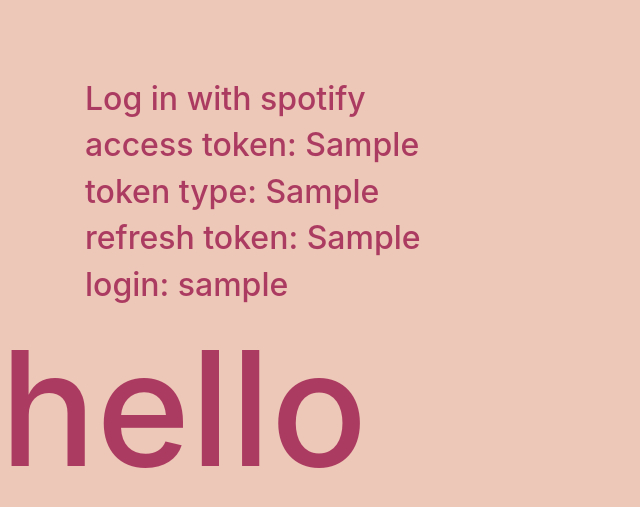
After one commit to jaejunku/ripple, a Flask app: template templates/home.html in a window 1280 px wide. The commit adds this page. Shown: the top 507 px of the page, without its empty margins (0-640 px from the left). Run offline with Flask 2, Linux system fonts and the light colour scheme; the template is opened without the code that fills it: most values are stand-ins (such as "Sample title", 1, 10 or a date in 2020); some libraries are stand-ins or nearby versions.

Commit message:
Added code to keep track of user session

```diff
--- a/app.py
+++ b/app.py
@@ -1,17 +1,12 @@
 import geocoder
 import requests
-from flask import Flask, flash, render_template, redirect, url_for, request
+from flask import Flask, flash, session, render_template, redirect, url_for, request
 from flask_wtf import FlaskForm
 from wtforms import StringField, SubmitField
 
 # from flask_sql
 
 app = Flask(__name__)
-
-# def get_coordinates():
-#     # The maps_key defined below isn't a valid Google Maps API key.
-#     # You need to get your own API key.
-#     # See https://developers.google.com/maps/documentation/timezone/get-api-key
 
 google_api_key = 'AIzaSyC7rX_hVNjF2MH2uQM4StN7tDtkHd0AqAk'
 app.config['SECRET_KEY'] = 'b87cd65425cbfb553740894dcc2fd0fe'
@@ -23,10 +18,13 @@ app.config['SECRET_KEY'] = 'b87cd65425cbfb553740894dcc2fd0fe'
 @app.route('/', methods=['GET', 'POST'])
 @app.route('/home', methods=['GET', 'POST'])
 def home():
-    submit = SubmitForm()
-
-    return render_template('layout.html', title='Home')
-
+    if 'access_token' in session:
+        return render_template('home.html',
+                               access_token=session['access_token'],
+                               token_type=session['token_type'],
+                               refresh_token=session['refresh_token'],
+                               login_authorized=session['login_authorized'])
+    return render_template('home.html')
 
 class SearchForm(FlaskForm):
     search = StringField()
@@ -46,9 +44,12 @@ def authorize():
 
 @app.route('/callback/', methods=['GET', 'POST'])
 def callback():
+    #Use code obtained after user authorizes access to exchange it for token
     code = request.args.get('code')
     error = request.args.get('error')
     state = request.args.get('state')
+    if error:
+        return redirect(url_for('home'))
     payload = {
         'grant_type': 'authorization_code',
         'code': code,
@@ -57,11 +58,15 @@ def callback():
         'client_secret': 'c615ba249c4249a1a55cf459b606819b'
     }
     token_response = requests.post('https://accounts.spotify.com/api/token', data=payload)
-    token_text = token_response.json()
-    return render_template('layout.html', token_response=token_text, code=code)
+    token_json = token_response.json()
+    session['access_token'] = token_json.get("access_token")
+    session['token_type'] = token_json.get("token_type")
+    session['refresh_token'] = token_json.get("refresh_token")
+    session['login_authorized'] = True
+    return redirect(url_for('home'))
 
 @app.route('/refreshaccesstoken')
-def refresh_access_token():
+def refresh_access_token(refresh_token):
     pass
 
 @app.route('/near', methods=['GET', 'POST'])
@@ -72,7 +77,7 @@ def near():
     return render_template('near.html', title='Search Near', form=search_form)
 
 
-@app.route('/near/<string:input_location>', methods=['GET', 'POST'])
+@app.route('/place/<string:input_location>', methods=['GET', 'POST'])
 def search_near(input_location):
     # Approximate user geolocation with ip address
     coords = geocoder.ip('me').latlng
--- /dev/null
+++ b/templates/home.html
@@ -0,0 +1,11 @@
+{% extends 'layout.html' %}
+{% block content %}
+<div class="container">
+      <h2>Log in with spotify</h2>
+      <h2>access token: {{ access_token }}</h2>
+      <h2>token type: {{ token_type }}</h2>
+      <h2>refresh token: {{ refresh_token }}</h2>
+    <h2>login: {{ login_authorized }}</h2>
+</div>
+<div> <h1 class="hello">hello</h1></div>
+{% endblock content %}
--- a/templates/layout.html
+++ b/templates/layout.html
@@ -11,10 +11,6 @@
       <title>main</title>
   </head>
   <body>
-  <div class="container">
-      <h2>Log in with spotify</h2>
-  <h2>{{ token_response }}</h2>
-  <div> <h1 class="hello">hello</h1></div>
   {% block content %}{% endblock %}
     <!-- jQuery first, then Popper.js, then Bootstrap JS -->
     <script type=text/javascript src="{{ url_for('static', filename='jquery.js') }}"></script>
```
